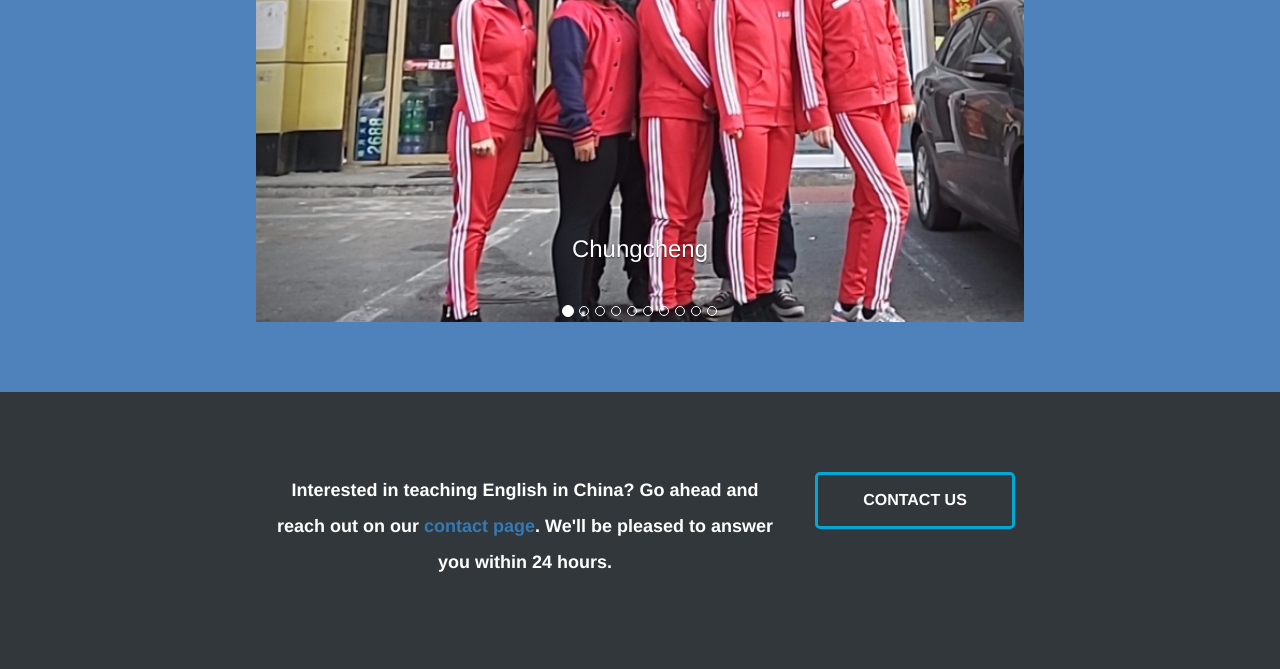
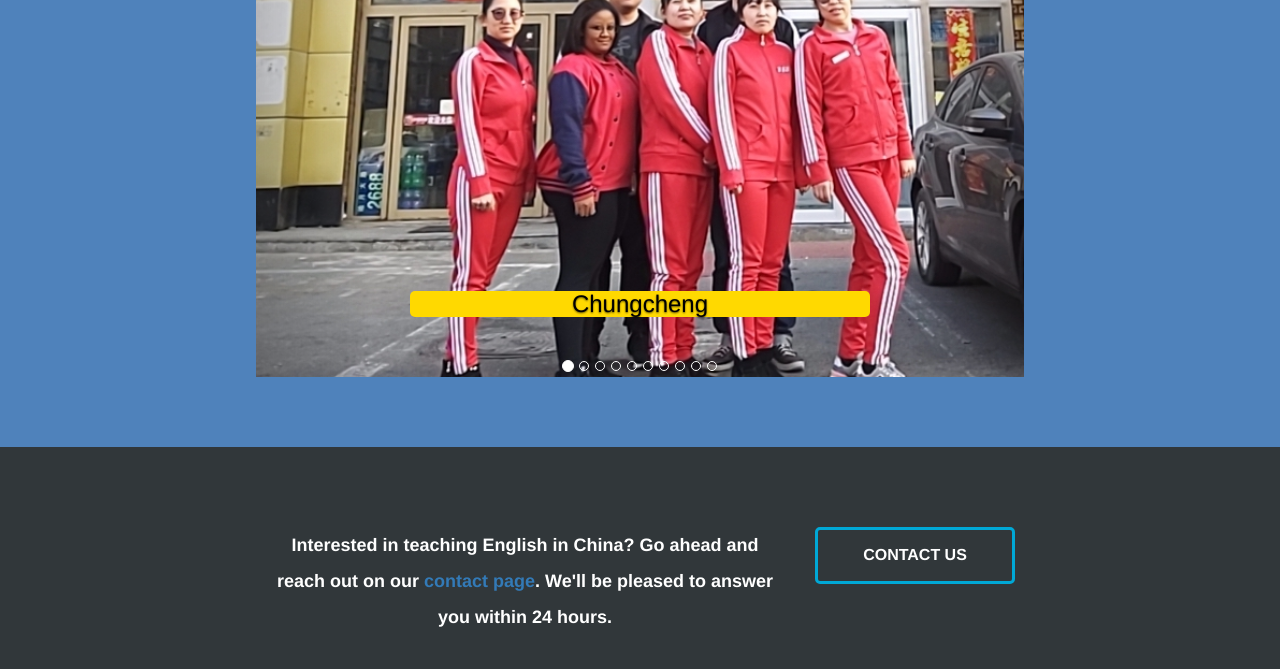
Before and after one commit to epremer/perfect-english-medigo-blue, a PHP site: page /about/locations.html in a window 1280 px wide. Shown: the part 1880-2549 px from the top of the page. Run offline with PHP 8.4, Linux system fonts and the light colour scheme; some libraries are stand-ins or nearby versions.

Commit message:
image-caption fixes ... hopefully

```diff
--- a/about/locations.html
+++ b/about/locations.html
@@ -239,68 +239,78 @@
 									<img src="/images/locations/Chuncheng_branch_cropped.jpg" alt="Chungcheng"
 										style="width:100%;">
 									<div class="carousel-caption">
-										<h3 class="image-caption">Chungcheng</h3>
+										<h3 class="image-caption"
+										style="color:black;background: rgb(255, 217, 0);border-radius: 5px;">Chungcheng</h3>
 									</div>
 								</div>
 								<div class="item">
 									<img src="/images/locations/Chaoyue_branch_cropped.jpg" alt="Chaoyue"
 										style="width:100%;">
 									<div class="carousel-caption">
-										<h3 class="image-caption">Chaoyue</h3>
+										<h3 class="image-caption"
+											style="color:black;background: rgb(255, 217, 0);border-radius: 5px;">Chaoyue</h3>
 									</div>
 								</div>
 								<div class="item">
 									<img src="/images/locations/Guilin_Lu_branch.jpg" alt="Guilin Lu"
 										style="width:100%;">
 									<div class="carousel-caption">
-										<h3 class="image-caption">Guilin Lu</h3>
+										<h3 class="image-caption"
+											style="color:black;background: rgb(255, 217, 0);border-radius: 5px;">Guilin Lu</h3>
 									</div>
 								</div>
 								<div class="item">
 									<img src="/images/locations/Huanyu_branch_cropped.jpeg" alt="Huanyu"
 										style="width:100%;">
 									<div class="carousel-caption">
-										<h3 class="image-caption">Huanyu</h3>
+										<h3 class="image-caption"
+											style="color:black;background: rgb(255, 217, 0);border-radius: 5px;">Huanyu</h3>
 									</div>
 								</div>
 								<div class="item">
 									<img src="/images/locations/Ludi_branch.jpg" alt="Ludi" style="width:100%;">
 									<div class="carousel-caption">
-										<h3 class="image-caption">Ludi</h3>
+										<h3 class="image-caption"
+											style="color:black;background: rgb(255, 217, 0);border-radius: 5px;">Ludi</h3>
 									</div>
 								</div>
 								<div class="item">
 									<img src="/images/locations/Yatai_branch_cropped.png" alt="Yatai"
 										style="width:100%;">
 									<div class="carousel-caption">
-										<h3 class="image-caption">Yatai</h3>
+										<h3 class="image-caption"
+											style="color:black;background: rgb(255, 217, 0);border-radius: 5px;">Yatai</h3>
 									</div>
 								</div>
 								<div class="item">
 									<img src="/images/locations/Yiqi_branch_cropped.jpg" alt="Yiqi" style="width:100%;">
 									<div class="carousel-caption">
-										<h3 class="image-caption">Yiqi</h3>
+										<h3 class="image-caption"
+											style="color:black;background: rgb(255, 217, 0);border-radius: 5px;">Yiqi</h3>
 									</div>
 								</div>
 								<div class="item">
 									<img src="/images/locations/Yizhong_Gaoxin_branch_cropped.jpg" alt="Yizhong"
 										style="width:100%;">
 									<div class="carousel-caption">
-										<h3 class="image-caption">Yizhong</h3>
+										<h3 class="image-caption"
+											style="color:black;background: rgb(255, 217, 0);border-radius: 5px;">Yizhong</h3>
 									</div>
 								</div>
 								<div class="item">
 									<img src="/images/locations/Zhonghai_branch_cropped.jpg" alt="Zhonghai"
 										style="width:100%;">
 									<div class="carousel-caption">
-										<h3 class="image-caption">Zhonghai</h3>
+										<h3 class="image-caption"
+											style="color:black;background: rgb(255, 217, 0);border-radius: 5px;">Zhonghai</h3>
 									</div>
 								</div>
 								<div class="item">
 									<img src="/images/locations/Zhongxin_branch_cropped.jpg" alt="Zhongxin"
 										style="width:100%;">
 									<div class="carousel-caption">
-										<h3 class="image-caption">Zhongxin</h3>
+										<h3 class="image-caption"
+											style="color:black;background: rgb(255, 217, 0);border-radius: 5px;">Zhongxin</h3>
 									</div>
 								</div>
 							</div>
--- a/css/blue-scheme.css
+++ b/css/blue-scheme.css
@@ -484,7 +484,7 @@ input.mainBtn {
 }
 
 .pageTitle {
-  padding-top: 35px;
+  padding-top: 90px;
   padding-bottom: 35px;
 }
 @media (max-width: 767px) {
--- a/css/misc.css
+++ b/css/misc.css
@@ -1080,8 +1080,8 @@ html[xmlns] .slides {
 }
 
 .image-caption {
-  color: white;
-  background: rgba(216, 72, 5, 0);
+  color: black;
+  background: rgb(255, 251, 3);
   border-radius: 5px;
 }
 
```
Also changed, not shown: index.html (+10 -10 lines).
